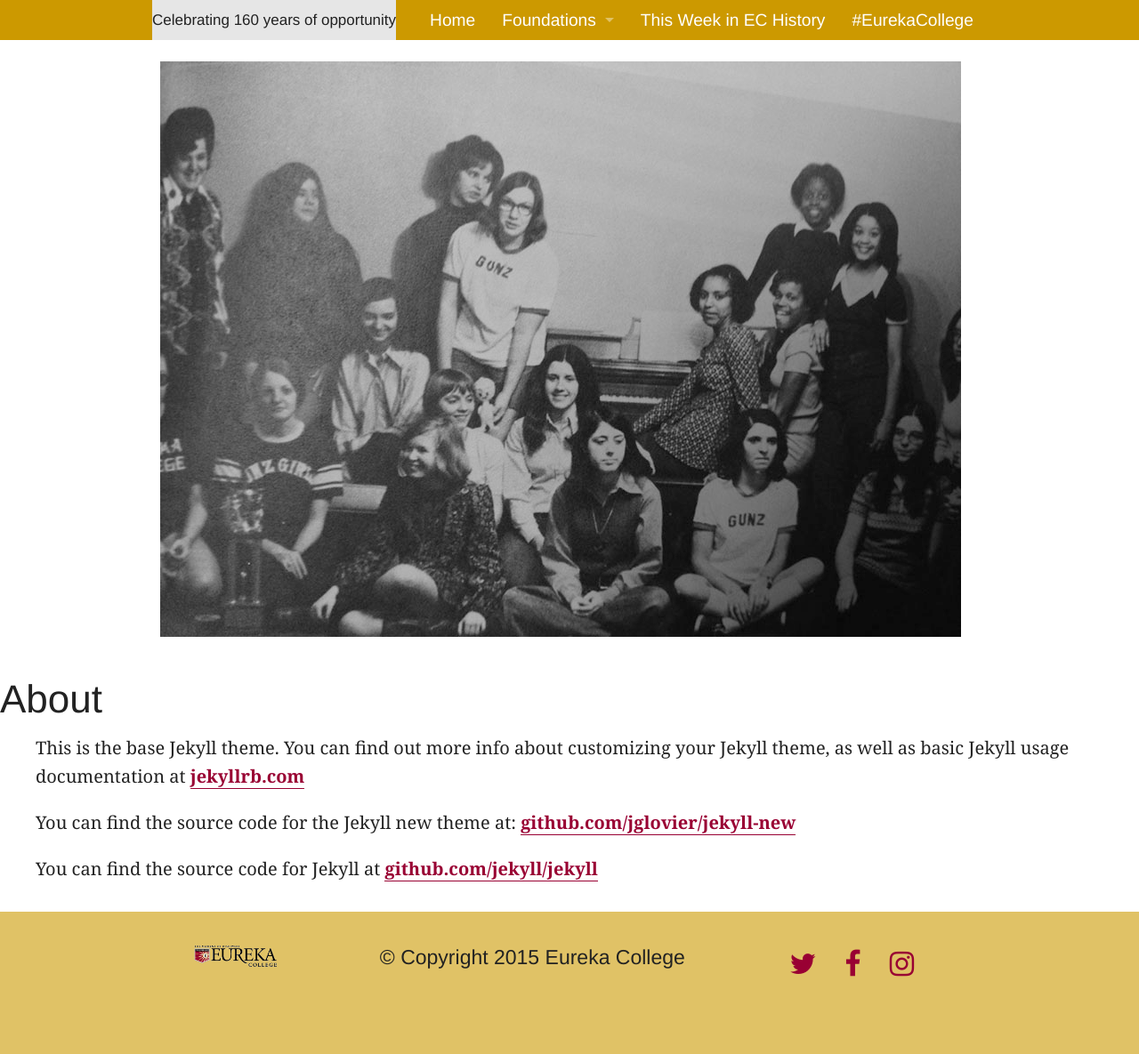
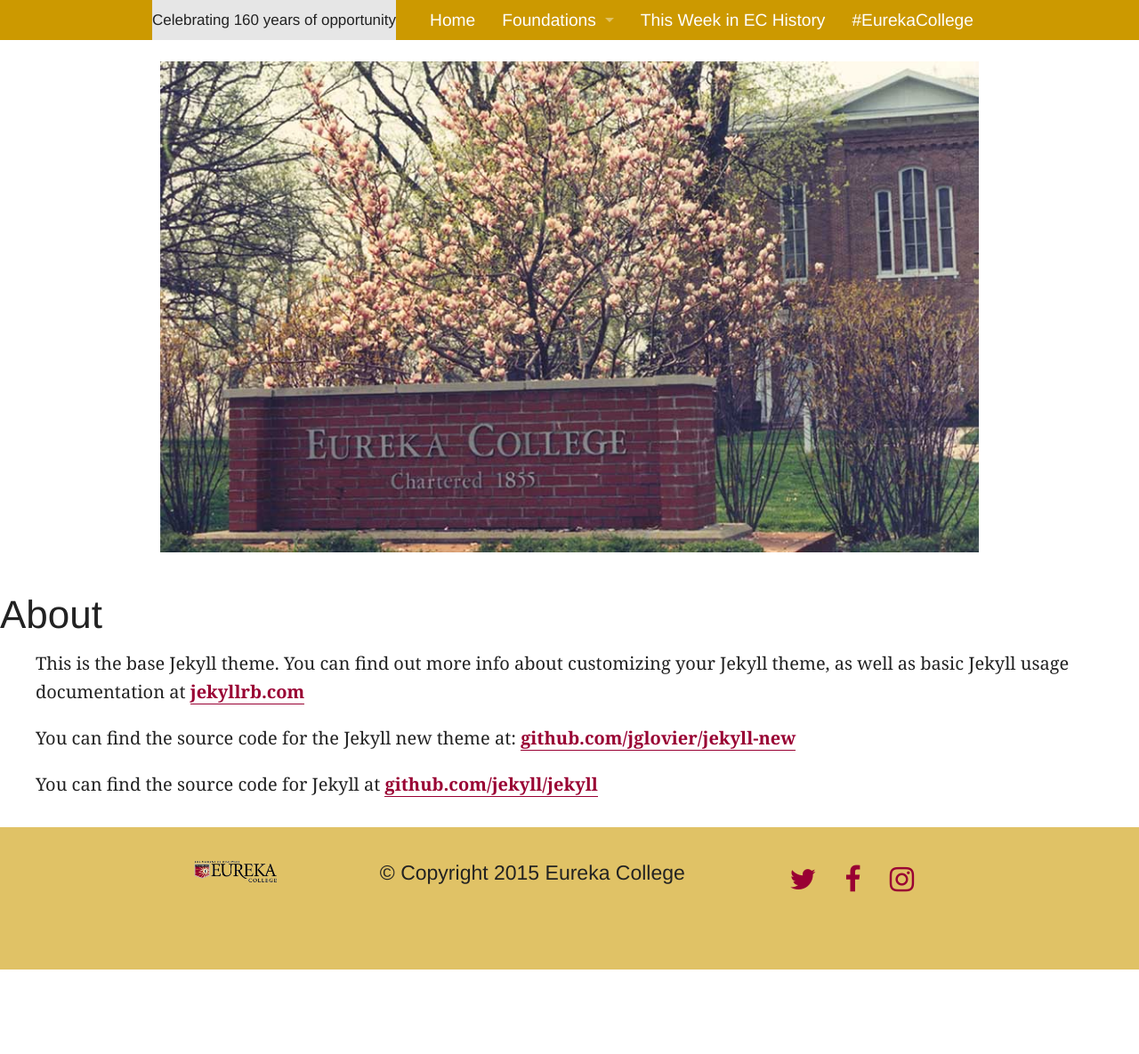
Before and after one commit to dwysefisher/160-blog, a Jekyll site: the page built from about.md, in a window 1280 px wide. Shown: the whole page at 89% size. Built offline with Jekyll 4.4.1, drawn with Linux system fonts in a browser that asks for light colours; nearby versions of some CDN libraries; library files that are not in the unit come from our copies; Markdown is read by kramdown in place of the engine named in the settings; after the commit the page ends 1090 px from its top, so only the background shows below that.

Commit message:
header image

```diff
--- a/_layouts/default.html
+++ b/_layouts/default.html
@@ -38,7 +38,7 @@
    </div>
 <br />
   <div class="row">
-     <p><img src="{{ site.baseurl }}/img/1975e-web.jpg" alt="Eureka College campus in the 1870s"></p>
+     <p><img src="{{ site.baseurl }}/img/ec-sign-web.jpg" alt="Eureka College campus"></p>
   </div>
 
 <div class="row">
```
